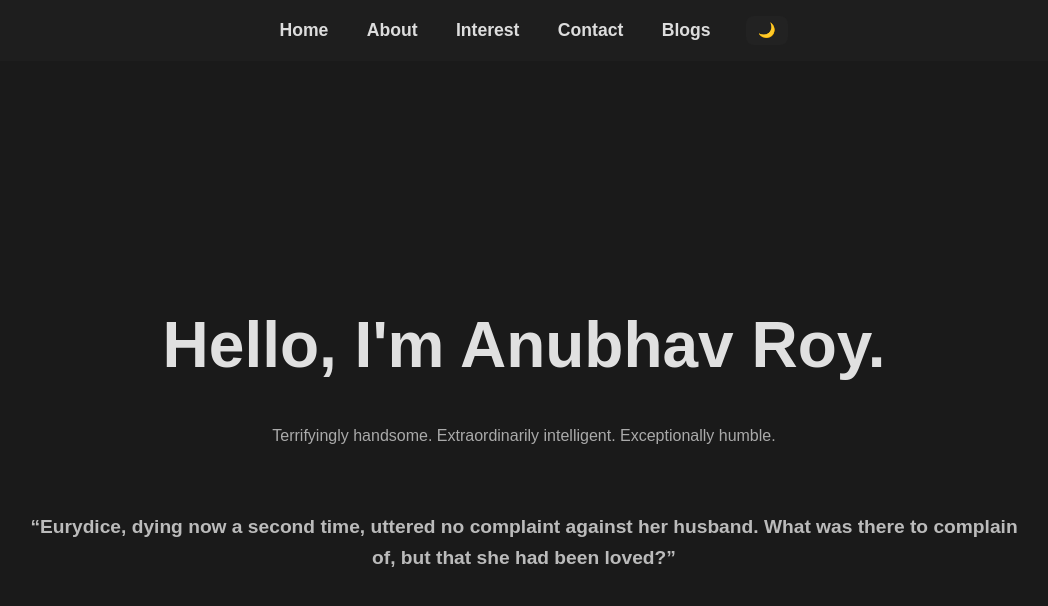
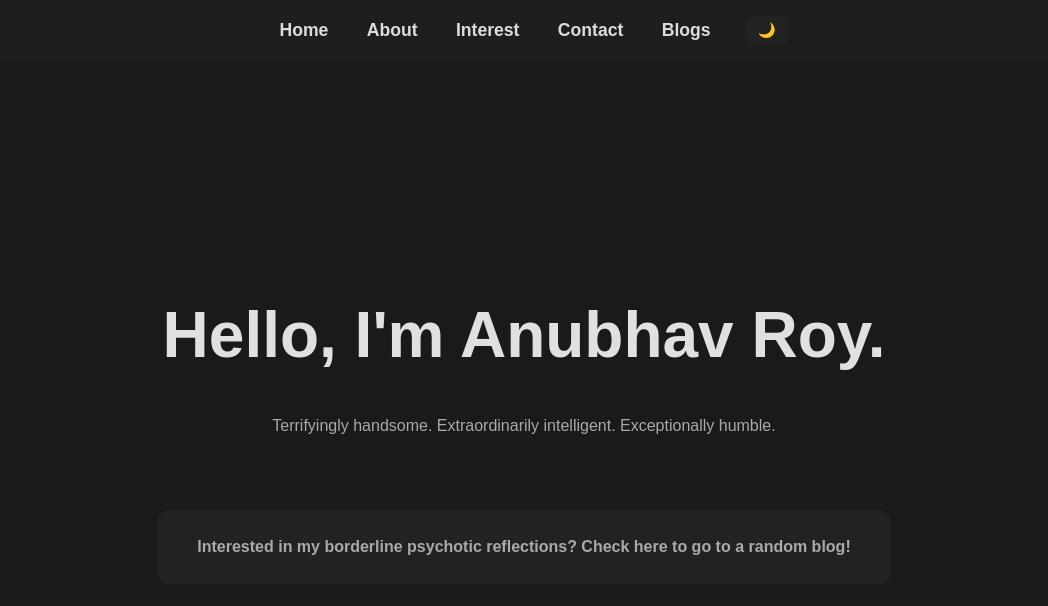
Before and after one commit to justanubhav/justanubhav.github.io, a Jekyll site: the page built from index.html, in a window 1280 px wide and 900 px high. Shown: the top 606 px of the window, without its empty margins (116-1164 px from the left). Built offline with Jekyll 4.4.1, drawn with Linux system fonts in a browser that asks for light colours; some web fonts are replaced.

Commit message:
random blog button

```diff
--- a/assets/css/style.css
+++ b/assets/css/style.css
@@ -343,22 +343,25 @@ body.light-mode .post-card .post-date {
 }
 
 /* ===========================
-   Hero Quote
+   Hero Section Blog Advertise
    =========================== */
-.hero-quote {
-  margin-top: 1rem;
-  font-size: 1.2rem;
-  font-weight: 600; /* slightly bolder than normal */
-  color: #bbb;       /* slightly lighter than the main hero text */
-  text-align: center;
-  max-width: 80%;
-  margin-left: auto;
-  margin-right: auto;
+.hero-feature {
+  margin-top: 1.5rem;
+  padding: 1.5rem 2.5rem;
+  border-radius: 12px;
+  background-color: #222;  /* same style as cards */
+  color: #e0e0e0;
+  font-weight: bold;
+  display: inline-block;
+  cursor: pointer;
+  transition: transform 0.3s, background 0.3s;
 }
 
-/* Outline animation */
-@keyframes glow-outline {
-  0% { opacity: 0.3; }
-  50% { opacity: 0.6; }
-  100% { opacity: 0.3; }
+.hero-feature:hover {
+  transform: scale(1.05);
+  background-color: #333;
 }
+
+.hero-feature p {
+  margin: 0;
+}
--- a/assets/js/scripts.js
+++ b/assets/js/scripts.js
@@ -46,12 +46,18 @@ if(progressBar) {
   });
 }
 
-// Quotes
-const quotes = [
-  " “And God said “Love Your Enemy,” and I obeyed him and loved myself.” ",
-  "“I desire the things which will destroy me in the end.”",
-  "“Eurydice, dying now a second time, uttered no complaint against her husband. What was there to complain of, but that she had been loved?”"
-];
+// Hero section blog advertise
+document.addEventListener('DOMContentLoaded', () => {
+  const blogs = [
+    "/2025/09/13/my-first-post.html",
+    // "/blog/history-reflections.html",
+    // "/blog/film-tv.html",
+    // add more blog URLs as needed
+  ];
 
-const quoteDisplay = document.getElementById('quote-display');
-quoteDisplay.textContent = quotes[Math.floor(Math.random() * quotes.length)];
+  const featuredBlog = document.getElementById('featured-blog');
+  featuredBlog.addEventListener('click', () => {
+    const randomBlog = blogs[Math.floor(Math.random() * blogs.length)];
+    window.location.href = randomBlog;
+  });
+});
--- a/index.html
+++ b/index.html
@@ -6,7 +6,9 @@ title: Anubhav Roy
 <header class="fade-in">
   <h1>Hello, I'm Anubhav Roy.</h1>
   <p>Terrifyingly handsome. Extraordinarily intelligent. Exceptionally humble.</p>
-  <p id="quote-display" class="hero-quote"></p>
+  <section id="featured-blog" class="fade-in hero-feature">
+  <p>Interested in my borderline psychotic reflections? Check here to go to a random blog! <a id="blog-link" href="#" target="_blank"></a></p>
+</section>
 </header>
 
 <section id="about" class="fade-in">
```
Also changed, not shown: 4 other files.
